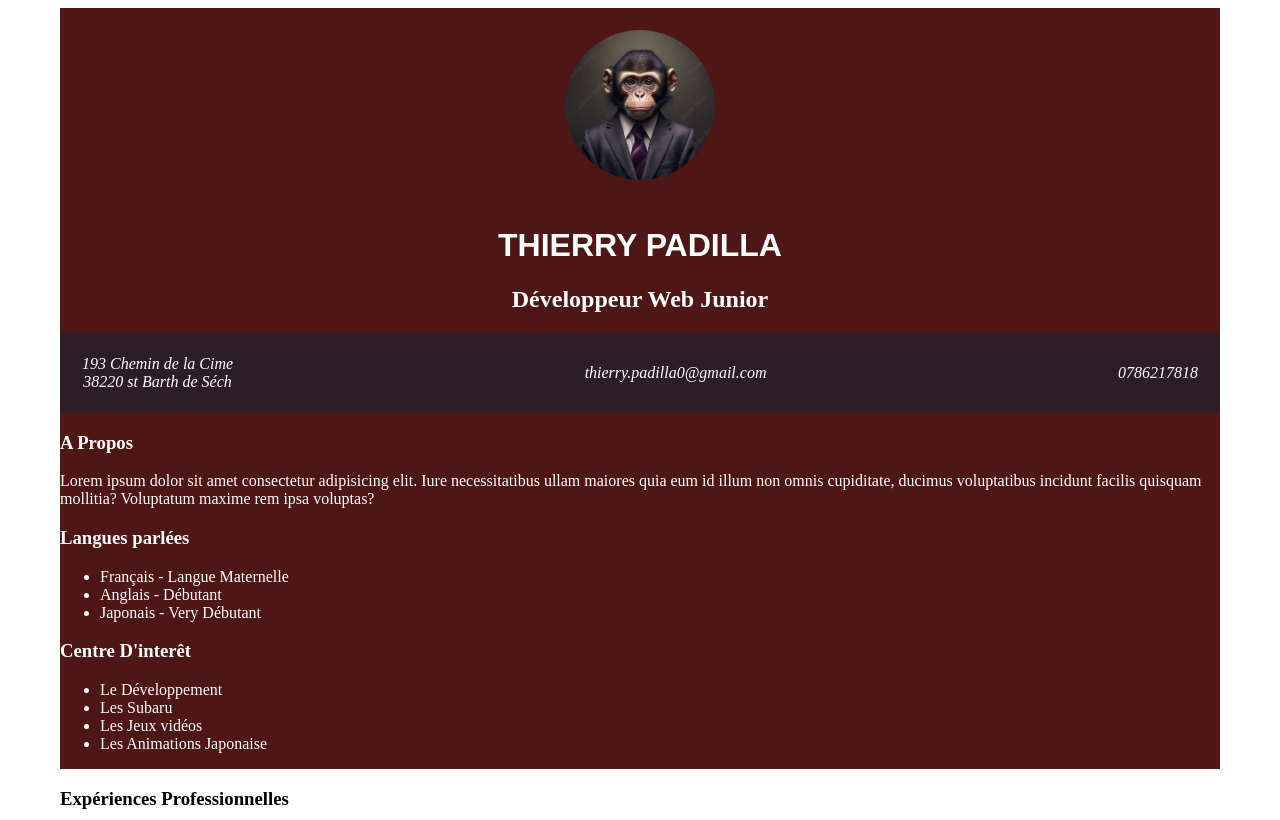
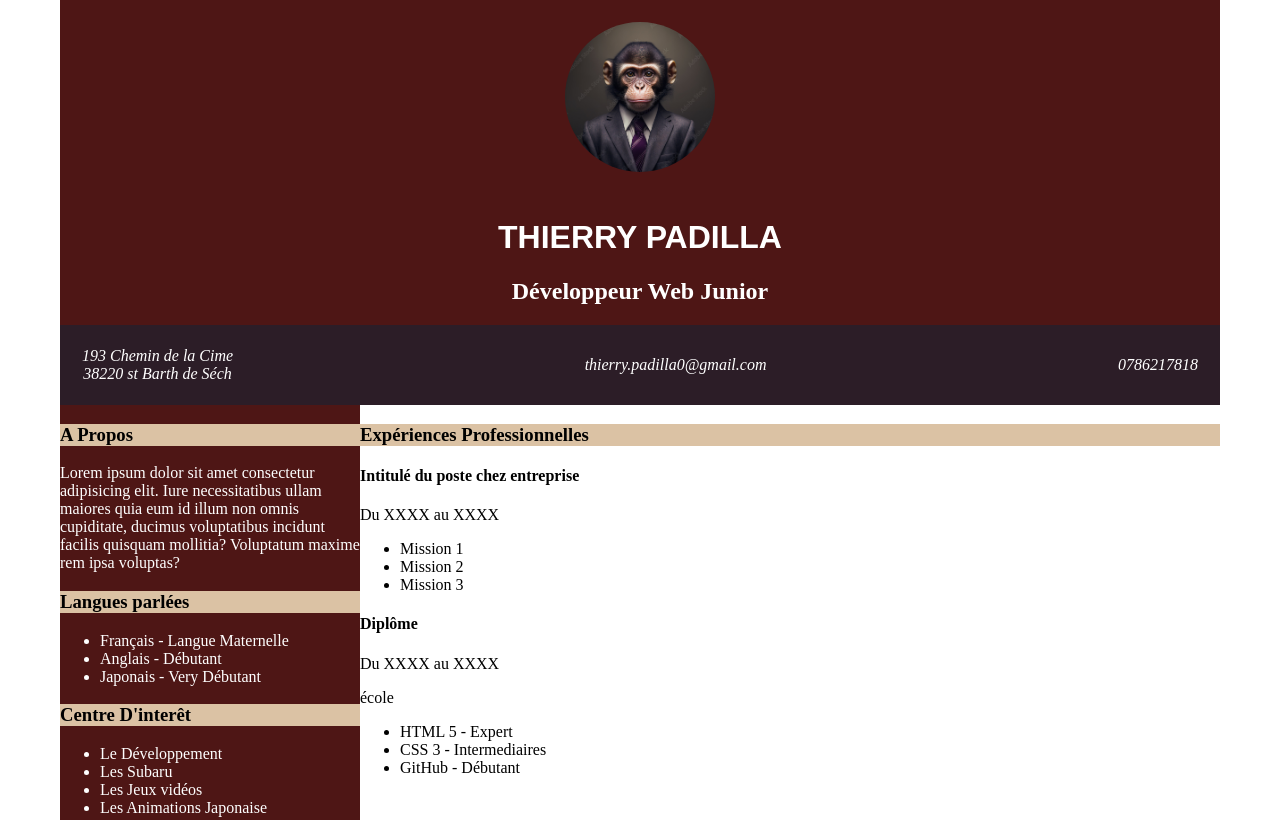
Before and after one commit to Akasukino/porfolio, a plain HTML site: page index.html in a window 1280 px wide. Shown: the top 820 px of the page. Drawn offline with Linux system fonts and the light colour scheme.

Commit message:
Ajustement aside + section

```diff
--- a/assets/css/main.css
+++ b/assets/css/main.css
@@ -1,11 +1,15 @@
 @import url(fonts.css);
 body{
+    margin: 0 auto;
     display: grid;
     justify-content: center;
 }
 main{
     display: grid;
+    grid-template-rows: 1fr 1fr 1fr;
+    grid-template-columns: 300px 1fr;
     max-width: 1160px;
+    min-width: 1160px;
 }
 /** Travail de couleur sur le Header, Aside et Footer  **/
 header,aside,footer{
@@ -42,9 +46,14 @@ address a {
     color: white;
     text-decoration: none;
 }
+
 /** Ajout de la font Family Lato-bold dans le H1 **/
 h1{
     font-family: "Lato-bold", sans-serif;
     font-weight: 700;
     font-style: normal;
 }
+h3{
+    background-color: #dbc2a4;
+    color: black;
+}
--- a/index.html
+++ b/index.html
@@ -12,6 +12,24 @@
     <link rel="stylesheet" href="assets/css/main.css">
 </head>
 <body>
+    <!-- Tête de Pages avec information d'adresse personnel-->
+    <header>
+
+        <!-- Image de profil -->
+        <img src="assets/img/monkey.jpg" alt="Photo de Thierry Padilla">
+
+        <!-- Titre et sous titre de la page -->
+        <h1>THIERRY PADILLA</h1>
+        <h2>Développeur Web Junior</h2>
+
+        <!-- Adresse personnel -->
+        <address>
+            <a href="https://maps.app.goo.gl/M85tCeQebgwPQfdB7" target="_blank" >193 Chemin de la Cime <br> 38220 st Barth de Séch</a>
+            <a href="mailto:thierry.padilla0@gmail.com">thierry.padilla0@gmail.com</a>
+            <a href="tel:+33786217818">0786217818</a>
+        </address>
+
+    </header>
     <!-- Corps de la page web avec :
         - Header :
             - Titre + Adresse
@@ -30,24 +48,6 @@
             - Liens et icones réseaux sociaux
     -->
     <main>
-        <!-- Tête de Pages avec information d'adresse personnel-->
-        <header>
-
-            <!-- Image de profil -->
-            <img src="assets/img/monkey.jpg" alt="Photo de Thierry Padilla">
-
-            <!-- Titre et sous titre de la page -->
-            <h1>THIERRY PADILLA</h1>
-            <h2>Développeur Web Junior</h2>
-
-            <!-- Adresse personnel -->
-            <address>
-                <a href="https://maps.app.goo.gl/M85tCeQebgwPQfdB7" target="_blank" >193 Chemin de la Cime <br> 38220 st Barth de Séch</a>
-                <a href="mailto:thierry.padilla0@gmail.com">thierry.padilla0@gmail.com</a>
-                <a href="tel:+33786217818">0786217818</a>
-            </address>
-
-        </header>
         <aside>
 
             <!-- Div A Propos-->
```
